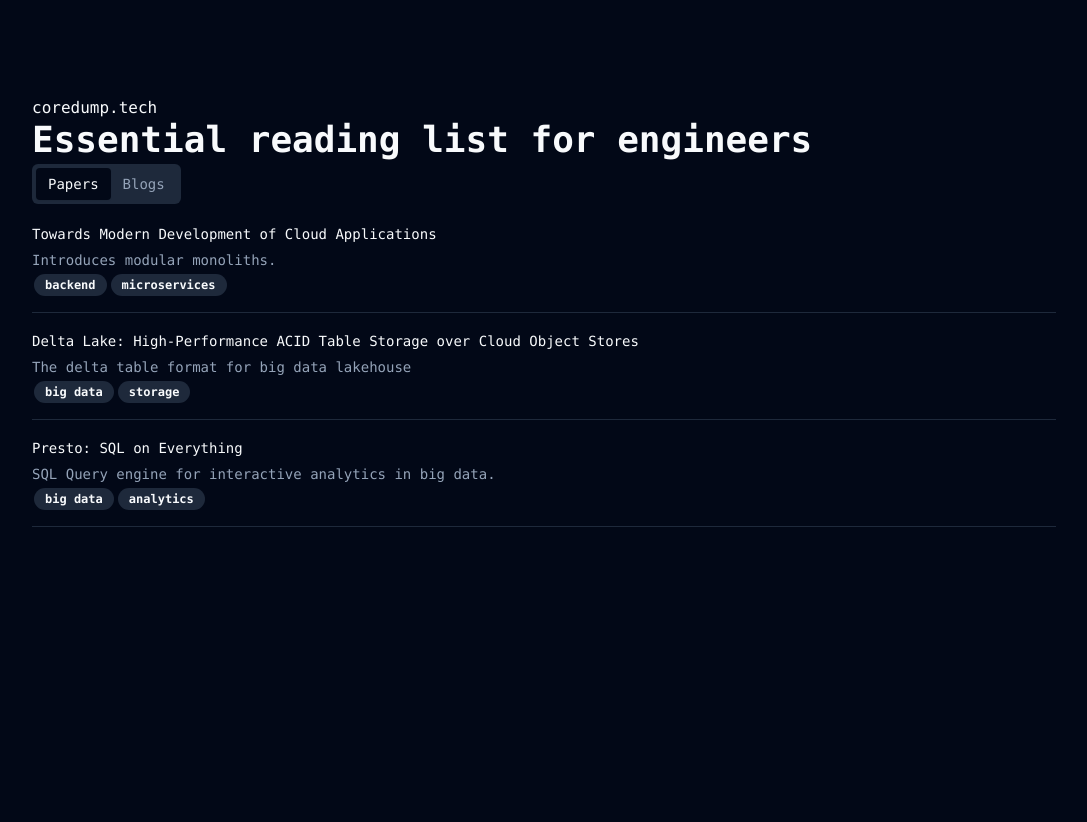
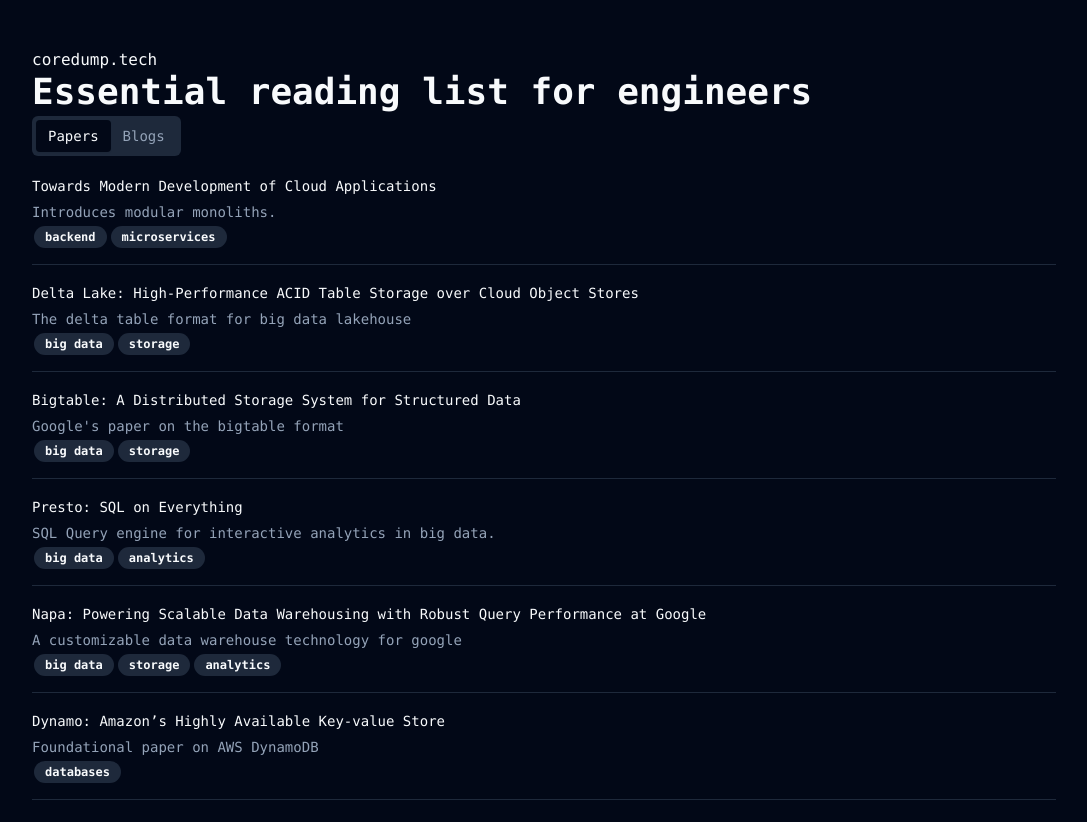
Before and after one commit to ankushChatterjee/coredump-tech, a Next.js app: page /reading-list in a window 1280 px wide. Shown: the top 822 px of the page, without its empty margins (96-1183 px from the left). Before the commit the page ends 800 px from the top, so only its background shows below. Built offline with nearby package versions, Linux system fonts and the light colour scheme.

Commit message:
Add more blogs and paper links

```diff
--- a/src/app/reading-list/page.tsx
+++ b/src/app/reading-list/page.tsx
@@ -7,8 +7,8 @@
 
 export default function ReadingList() {
   return (
-    <main className="flex min-h-screen flex-col items-center justify-between p-24">
-      <div className="max-w-5xl w-full items-center justify-between font-mono">
+    <main className="lg:flex min-h-screen lg:flex-col lg:items-center lg:justify-between p-12">
+      <div className="lg:max-w-5xl w-full lg:items-center lg:justify-between font-mono">
         <Link href="/" className="m-y-2">coredump.tech</Link>
         <h1 className="text-4xl font-bold">
           Essential reading list for engineers
@@ -31,10 +31,25 @@
               linkto="https://www.databricks.com/wp-content/uploads/2020/08/p975-armbrust.pdf"
               subTitle="The delta table format for big data lakehouse" />
             <LinkCard
+              title="Bigtable: A Distributed Storage System for Structured Data"
+              tags={["big data", "storage"]}
+              linkto="https://static.googleusercontent.com/media/research.google.com/en//archive/bigtable-osdi06.pdf"
+              subTitle="Google's paper on the bigtable format" />
+            <LinkCard
               title="Presto: SQL on Everything"
               tags={["big data", "analytics"]}
               linkto="https://trino.io/Presto_SQL_on_Everything.pdf"
               subTitle="SQL Query engine for interactive analytics in big data." />
+            <LinkCard
+              title="Napa: Powering Scalable Data Warehousing with Robust Query Performance at Google"
+              tags={["big data", "storage", "analytics"]}
+              linkto="https://research.google/pubs/napa-powering-scalable-data-warehousing-with-robust-query-performance-at-google/"
+              subTitle="A customizable data warehouse technology for google" />
+            <LinkCard
+              title="Dynamo: Amazon’s Highly Available Key-value Store "
+              tags={["databases"]}
+              linkto="https://www.allthingsdistributed.com/files/amazon-dynamo-sosp2007.pdf"
+              subTitle="Foundational paper on AWS DynamoDB" />
           </TabsContent>
           <TabsContent value="blogs">
            <LinkCard
@@ -47,6 +62,36 @@
               subTitle="The infra that powers theads"
               tags={["infrastructure", "meta"]}
               linkto="https://engineering.fb.com/2023/12/19/core-infra/how-meta-built-the-infrastructure-for-threads/" />
+            <LinkCard
+              title="How Levels.fyi scaled to millions of users with Google Sheets as a backend"
+              subTitle="Frugal data storage using google sheets"
+              tags={["database", "levels.fyi"]}
+              linkto="https://www.levels.fyi/blog/scaling-to-millions-with-google-sheets.html" />
+            <LinkCard
+              title="Intelligent DNS based load balancing at Dropbox"
+              subTitle="How dropbox makes its DNS faster"
+              tags={["dns", "networking", "dropbox"]}
+              linkto="https://dropbox.tech/infrastructure/intelligent-dns-based-load-balancing-at-dropbox" />
+            <LinkCard
+              title="Working with PostgreSQL (Zerodha)"
+              subTitle="How India's largest stock broker *used to* use postgres"
+              tags={["database", "postgres", "zerodha"]}
+              linkto="https://dropbox.tech/infrastructure/intelligent-dns-based-load-balancing-at-dropbox" />
+            <LinkCard
+              title="The technology behind GitHub’s new code search"
+              subTitle="How does github's code search work"
+              tags={["storage", "search", "github"]}
+              linkto="https://github.blog/2023-02-06-the-technology-behind-githubs-new-code-search/" />
+            <LinkCard
+              title="Using Server Sent Events to Simplify Real-time Streaming at Scale"
+              subTitle="Managing BFCM events using server sent events"
+              tags={["networking", "shopify"]}
+              linkto="https://shopify.engineering/server-sent-events-data-streaming" />
+            <LinkCard
+              title="#BehindTheBug — Indexing Gone Wrong"
+              subTitle="How wrong indexing crashed Swiggy instamart"
+              tags={["database", "indexing", "swiggy"]}
+              linkto="https://bytes.swiggy.com/behindthebug-indexing-gone-wrong-6b4d682fd805" />
           </TabsContent>
         </Tabs>
       </div>
```
